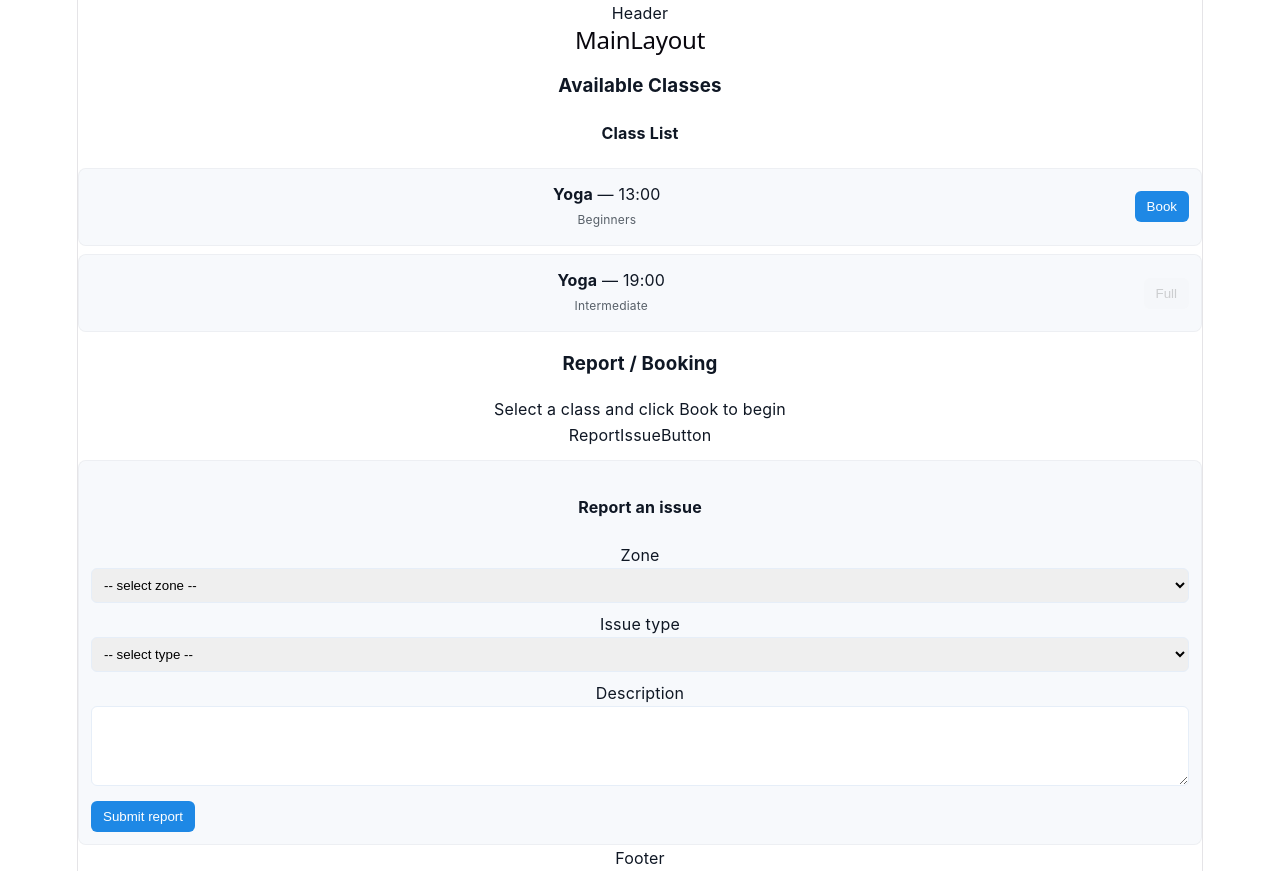
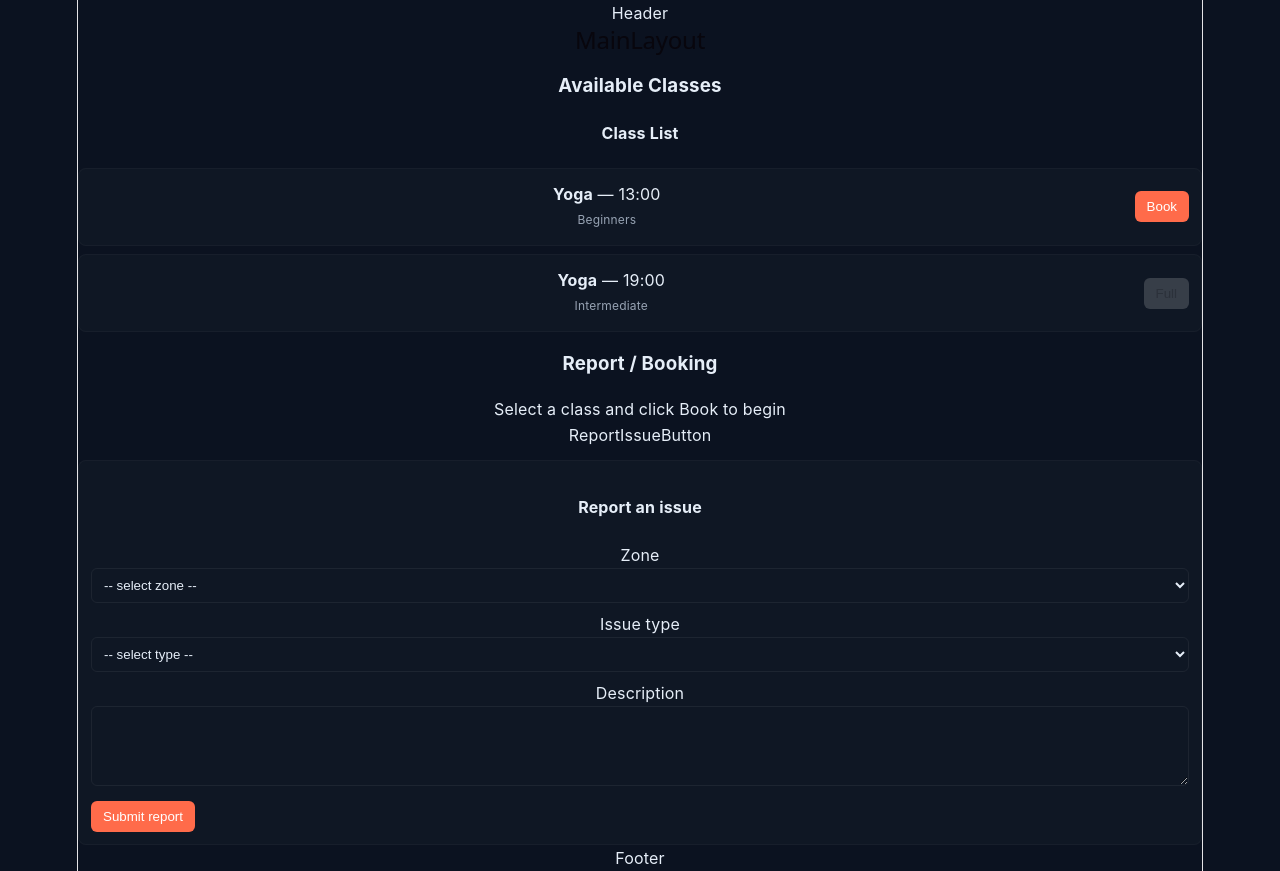
Before and after one commit to Castor909/react-club-app, a React (Vite) app: page / in a window 1280 px wide. Built offline with nearby package versions, Linux system fonts and the light colour scheme.

Commit message:
style: update global CSS variables to dark friendly palette (teal + coral)

```diff
--- a/src/styles.css
+++ b/src/styles.css
@@ -1,12 +1,12 @@
 :root{
-  --color-primary: #1e88e5;
-  --color-secondary: #ff7043;
-  --color-bg: #ffffff;
-  --color-surface: #f7f9fc;
-  --color-text: #0f1724;
-  --color-muted: #586069;
-  --color-success: #2e7d32;
-  --color-error: #c62828;
+  --color-primary: #0F766E; /* brand teal */
+  --color-cta: #FF6B4A; /* warm coral for CTAs */
+  --color-bg: #0B1220; /* deep charcoal */
+  --color-surface: #0F1724; /* dark slate */
+  --color-text: #E6EEF8; /* light text */
+  --color-muted: #97A3B3; /* muted secondary */
+  --color-success: #2ECC71;
+  --color-error: #FF4D4F;
   --font-family: Inter, "Segoe UI", Roboto, Helvetica, Arial, sans-serif;
   --fs-base: 16px;
   --radius: 8px;
@@ -26,19 +26,19 @@ body{
   background:var(--color-surface);
   border-radius:var(--radius);
   padding:calc(var(--space)*1.5);
-  border:1px solid rgba(15,23,36,0.04);
+  border:1px solid rgba(255,255,255,0.03);
 }
 
 .btn{padding:8px 12px;border-radius:6px;border:0;cursor:pointer}
-.btn--primary{background:var(--color-primary);color:#fff}
+.btn--primary{background:var(--color-cta);color:#fff}
 .btn[disabled]{opacity:0.6;cursor:not-allowed}
 
 .muted{color:var(--color-muted)}
 
-.form-input{padding:8px;border-radius:6px;border:1px solid #e6eef8;width:100%}
-.form-textarea{padding:8px;border-radius:6px;border:1px solid #e6eef8;width:100%;min-height:80px}
+.form-input{padding:8px;border-radius:6px;border:1px solid rgba(255,255,255,0.06);width:100%;background:transparent;color:var(--color-text)}
+.form-textarea{padding:8px;border-radius:6px;border:1px solid rgba(255,255,255,0.06);width:100%;min-height:80px;background:transparent;color:var(--color-text)}
 
-.error{color:var(--color-error);background: #fff6f6;padding:8px;border-radius:6px;border:1px solid rgba(198,40,40,0.1)}
-.confirm{color:var(--color-success);background:#f2fbf2;padding:12px;border-radius:6px;border:1px solid rgba(46,125,50,0.08)}
+.error{color:var(--color-error);background: rgba(255,77,79,0.06);padding:8px;border-radius:6px;border:1px solid rgba(255,77,79,0.12)}
+.confirm{color:var(--color-success);background: rgba(46,204,113,0.06);padding:12px;border-radius:6px;border:1px solid rgba(46,204,113,0.08)}
 
 .container{max-width:960px;margin:20px auto;padding:0 16px}
```
